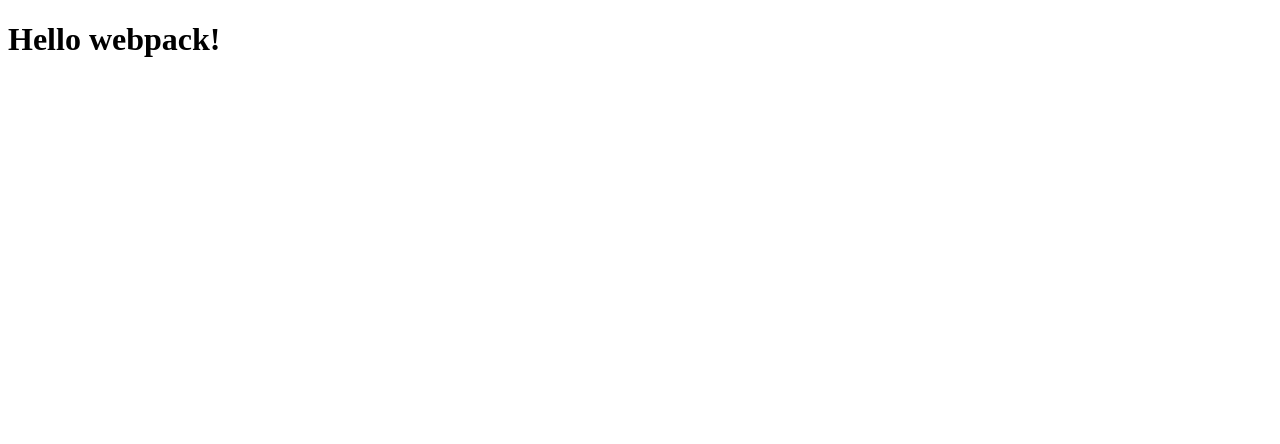
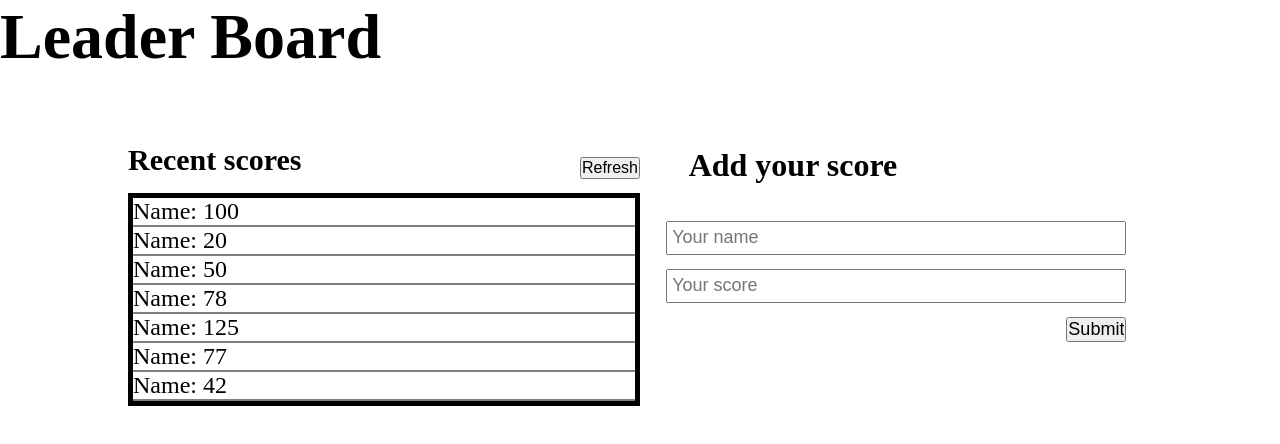
Before and after one commit to farouqdaif1/Leaderboard, a website built with webpack: page src/index.html in a window 1280 px wide. Built offline with nearby package versions, Linux system fonts and the light colour scheme.

Commit message:
Add leaderboard structure

```diff
--- a/src/index.html
+++ b/src/index.html
@@ -3,9 +3,36 @@
 <head>
     <meta charset="UTF-8">
     <meta name="viewport" content="width=device-width, initial-scale=1.0">
-    <title>Wbpack Exercise</title>
+    <title>Leader Board</title>
 </head>
 <body>
-    <h1>Hello webpack!</h1>
+    <header>
+        <h1>Leader Board</h1>
+    </header>
+    <main>
+        <section class="table">
+            <div class="recent-scores">
+                <h3>Recent scores</h3>
+                <button type="button" id="refresh">Refresh</button>
+            </div>
+            <div class="scores">
+                <p>Name: 100</p>
+                <p>Name: 20</p>
+                <p>Name: 50</p>
+                <p>Name: 78</p>
+                <p>Name: 125</p>
+                <p>Name: 77</p>
+                <p>Name: 42</p>
+            </div>
+        </section>
+        <section class="add-your-score">
+            <form>
+                <h3>Add your score</h3>
+                <input type="text" class="your-name" placeholder="Your name">
+                <input type="text" class="your-score" placeholder="Your score">
+                <input type="submit"  class="your-submit" value="Submit">
+            </form>
+        </section>
+    </main>
 </body>
 </html>
--- a/src/style.css
+++ b/src/style.css
@@ -0,0 +1,86 @@
+* {
+  padding: 0;
+  margin: 0;
+  box-sizing: border-box;
+}
+body {
+  display: flex;
+  flex-wrap: wrap;
+  justify-content: center;
+  align-items: center;
+}
+header {
+  font-size: 32px;
+  width: 100%;
+  margin-bottom: 50px;
+}
+main {
+  display: flex;
+  justify-content: center;
+  align-items: center;
+  width: 100%;
+}
+.table {
+  display: flex;
+  flex-direction: column;
+  justify-content: space-around;
+  width: 40%;
+}
+.table .recent-scores {
+  display: flex;
+  justify-content: space-between;
+  align-items: center;
+}
+.table .recent-scores h3 {
+  font-size: 30px;
+  margin-bottom: 1rem;
+  text-align: center;
+}
+.table .recent-scores #refresh {
+  font-size: 16px;
+  text-align: center;
+}
+.table .scores {
+  display: flex;
+  flex-direction: column;
+  border: 5px solid black;
+}
+.table .scores p {
+  display: flex;
+  font-size: 24px;
+  text-align: center;
+  border-bottom: 2px solid grey;
+}
+
+.add-your-score {
+  width: 40%;
+  display: flex;
+  flex-direction: column;
+  align-items: center;
+  height: 300px;
+}
+.add-your-score form {
+  width: 90%;
+  display: flex;
+  flex-direction: column;
+}
+.add-your-score form h3 {
+  font-size: 32px;
+  padding: 5%;
+  margin-bottom: 3%;
+}
+.add-your-score form .your-name {
+  font-size: 18px;
+  padding: 1%;
+  margin-bottom: 3%;
+}
+.add-your-score form .your-score {
+  font-size: 18px;
+  padding: 1%;
+  margin-bottom: 3%;
+}
+.add-your-score form .your-submit {
+  display: flex;
+  font-size: 18px;
+  align-self: flex-end;
+}
```
Also changed, not shown: dist/index.html, dist/main.js.
